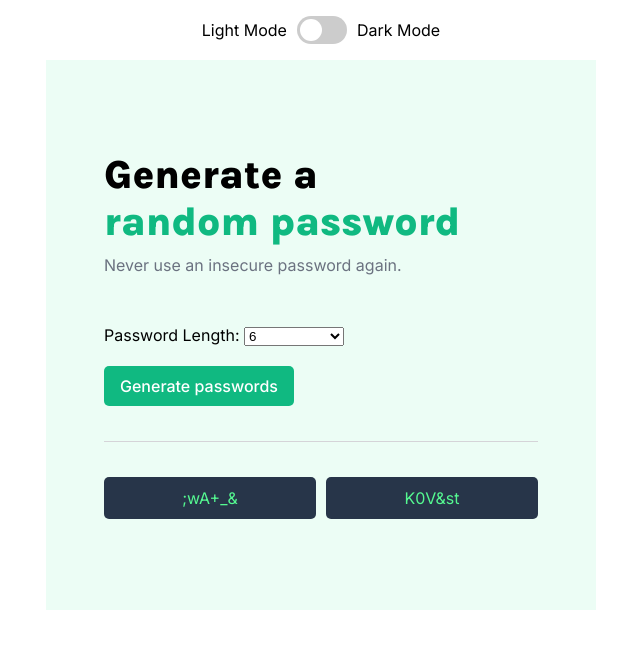
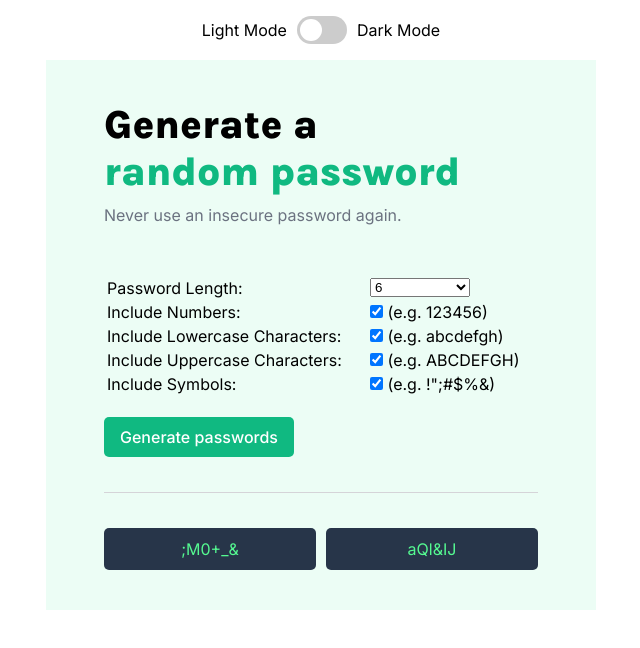
Before and after one commit to Anri20/Password-Generator, a plain HTML site: page index.html in a window 1280 px wide. Both pictures are taken after a click on the button "Generate passwords". Shown: the whole page, without its empty margins (319-959 px from the left). Drawn offline with Linux system fonts and the light colour scheme.

Commit message:
Add Character Select
Can customize characters to be included or excluded from the password

```diff
--- a/index.css
+++ b/index.css
@@ -2,6 +2,7 @@
     --bg-color: #ECFDF5;
     --h1-color: black;
     --p-color: #6B7280;
+    --label-color: black;
 }
 
 body {
@@ -101,9 +102,20 @@ div.container p {
     margin: 10px 0 50px 0;
 }
 
+table {
+    width: 100%;
+}
+
+input {
+    margin: 0;
+}
+
+label {
+    color: var(--label-color);
+}
+
 select#password-length {
     width: 100px;
-    margin: 0 0 20px 0;
 }
 
 button#generate-password {
--- a/index.html
+++ b/index.html
@@ -22,7 +22,12 @@
         <div class="container">
             <h1>Generate a <br> <span>random password</span></h1>
             <p>Never use an insecure password again.</p>
+            <table>
+                <tr>
+                    <td>
                         <label for="password-length">Password Length:</label>
+                    </td>
+                    <td>
                         <select name="password-length" id="password-length">
                             <optgroup label="Weak">
                                 <option value="6">6</option>
@@ -54,6 +59,45 @@
                                 <option value="30">30</option>
                             </optgroup>
                         </select>
+                    </td>
+                </tr>
+                <tr>
+                    <td>
+                        <label for="include-numbers">Include Numbers:</label>
+                    </td>
+                    <td>
+                        <input type="checkbox" name="include-numbers" id="include-numbers" checked>
+                        <label for="include-numbers">(e.g. 123456)</label>
+                    </td>
+                </tr>
+                <tr>
+                    <td>
+                        <label for="include-lowercase">Include Lowercase Characters:</label>
+                    </td>
+                    <td>
+                        <input type="checkbox" name="include-lowercase" id="include-lowercase" checked>
+                        <label for="include-lowercase">(e.g. abcdefgh)</label>
+                    </td>
+                </tr>
+                <tr>
+                    <td>
+                        <label for="include-uppercase">Include Uppercase Characters:</label>
+                    </td>
+                    <td>
+                        <input type="checkbox" name="include-uppercase" id="include-uppercase" checked>
+                        <label for="include-uppercase">(e.g. ABCDEFGH)</label>
+                    </td>
+                </tr>
+                <tr>
+                    <td>
+                        <label for="include-symbols">Include Symbols:</label>
+                    </td>
+                    <td>
+                        <input type="checkbox" name="include-symbols" id="include-symbols" checked>
+                        <label for="include-symbols">(e.g. !";#$%&)</label>
+                    </td>
+                </tr>
+            </table>
             <br>
             <button id="generate-password">Generate passwords</button>
             <hr>
--- a/index.js
+++ b/index.js
@@ -1,17 +1,26 @@
-const characters = ["A", "B", "C", "D", "E", "F", "G", "H", "I", "J",
-    "K", "L", "M", "N", "O", "P", "Q", "R", "S", "T", "U", "V", "W",
-    "X", "Y", "Z", "a", "b", "c", "d", "e", "f", "g", "h", "i", "j",
-    "k", "l", "m", "n", "o", "p", "q", "r", "s", "t", "u", "v", "w",
-    "x", "y", "z", "0", "1", "2", "3", "4", "5", "6", "7", "8", "9",
-    "~", "`", "!", "@", "#", "$", "%", "^", "&", "*", "(", ")", "_",
-    "-", "+", "=", "{", "[", "}", "]", ",", "|", ":", ";", "<", ">",
-    ".", "?", "/"];
+const lowercase = ["a", "b", "c", "d", "e", "f", "g", "h", "i",
+    "j", "k", "l", "m", "n", "o", "p", "q", "r", "s", "t", "u", "v",
+    "w", "x", "y", "z"];
+
+const uppercase = ["A", "B", "C", "D", "E", "F", "G", "H", "I",
+    "J", "K", "L", "M", "N", "O", "P", "Q", "R", "S", "T", "U", "V",
+    "W", "X", "Y", "Z"]
+
+const numbers = ["0", "1", "2", "3", "4", "5", "6", "7", "8", "9"]
+
+const symbols = ["~", "`", "!", "@", "#", "$", "%", "^", "&", "*", "(",
+    ")", "_", "-", "+", "=", "{", "[", "}", "]", ",", "|", ":", ";",
+    "<", ">", ".", "?", "/"]
 
 const main = document.querySelector("main")
 
 const toggle = document.getElementById("toggleSwitch")
 
 const passLength = document.getElementById("password-length")
+const includeNumbers = document.getElementById("include-numbers")
+const includeLowercase = document.getElementById("include-lowercase")
+const includeUppercase = document.getElementById("include-uppercase")
+const includeSymbols = document.getElementById("include-symbols")
 
 const btnGenerate = document.getElementById("generate-password")
 
@@ -27,6 +36,7 @@ toggle.addEventListener("change", (e) => {
         root.style.setProperty("--bg-color", "#1F2937")
         root.style.setProperty("--h1-color", "white")
         root.style.setProperty("--p-color", "#D5D4D8")
+        root.style.setProperty("--label-color", "white")
 
     } else {
         // Light Mode
@@ -34,11 +44,34 @@ toggle.addEventListener("change", (e) => {
         root.style.setProperty("--bg-color", "#ECFDF5")
         root.style.setProperty("--h1-color", "black")
         root.style.setProperty("--p-color", "#6B7280")
+        root.style.setProperty("--label-color", "black")
 
     }
 })
 
 btnGenerate.addEventListener("click", () => {
+    let characters = []
+
+    if(includeNumbers.checked) {
+        console.log("include numbers")
+        characters = characters.concat(numbers)
+    }
+
+    if(includeLowercase.checked) {
+        console.log("include lowercase")
+        characters = characters.concat(lowercase)
+    }
+
+    if(includeUppercase.checked) {
+        console.log("include uppercase")
+        characters = characters.concat(uppercase)
+    }
+
+    if(includeSymbols.checked) {
+        console.log("include symbols")
+        characters = characters.concat(symbols)
+    }
+
     let passwordArray = []
 
     while (passwordArray.length < 2) {
@@ -60,6 +93,7 @@ btnGenerate.addEventListener("click", () => {
 function copyToClipboard(e) {
     const text = e.textContent
 
+    if (text != "") {
         navigator.clipboard.writeText(text)
             .then(() => {
                 // console.log("Copied to clipboard:", text)
@@ -75,6 +109,7 @@ function copyToClipboard(e) {
                 }, 150);
             })
             .catch(err => {
-            console.error("Failed to copy:", text)
+                console.error(`Failed to copy: ${err}`)
             })
     }
+}
```
Lines whose indentation alone changed are shown as unchanged.
